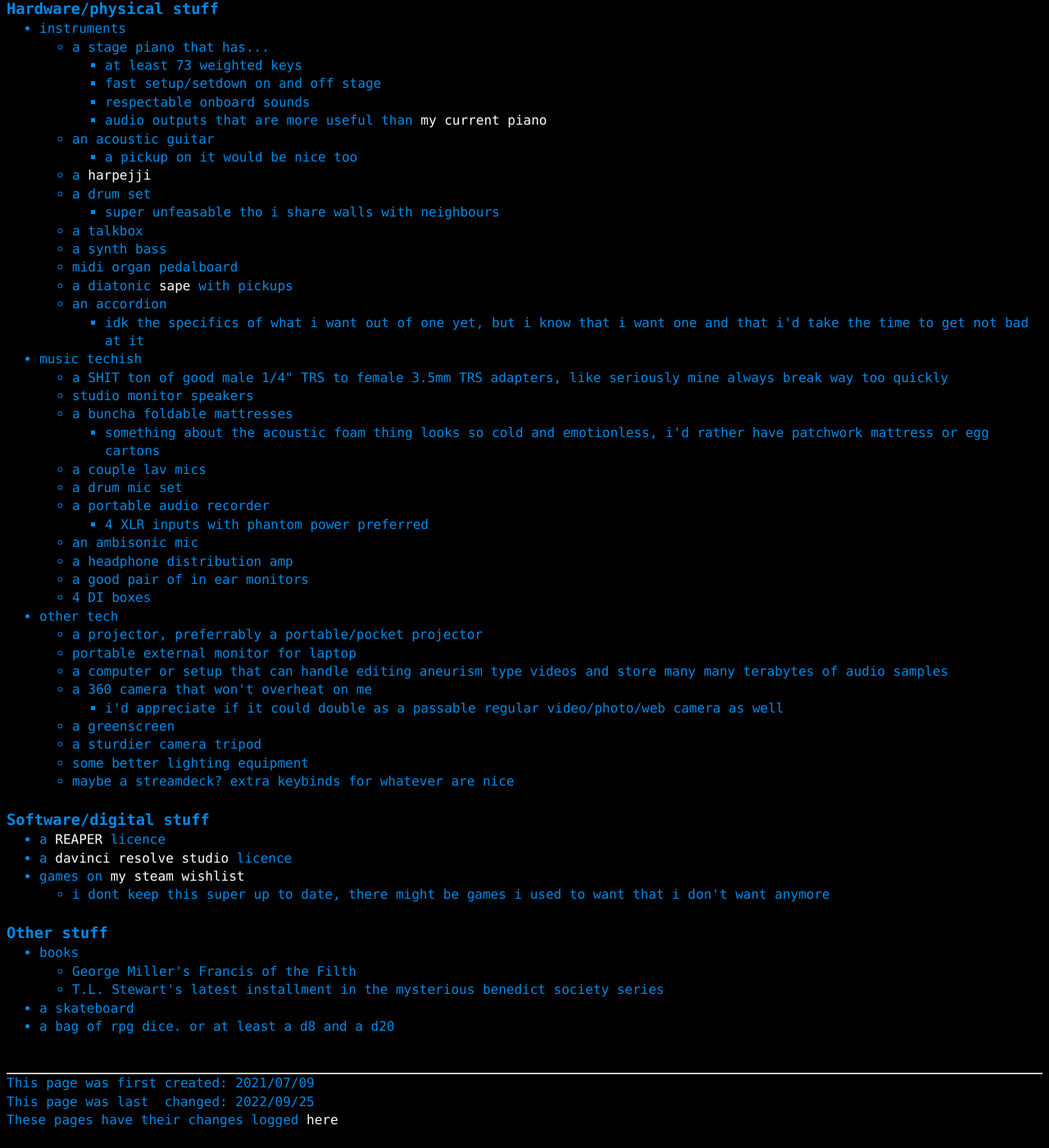
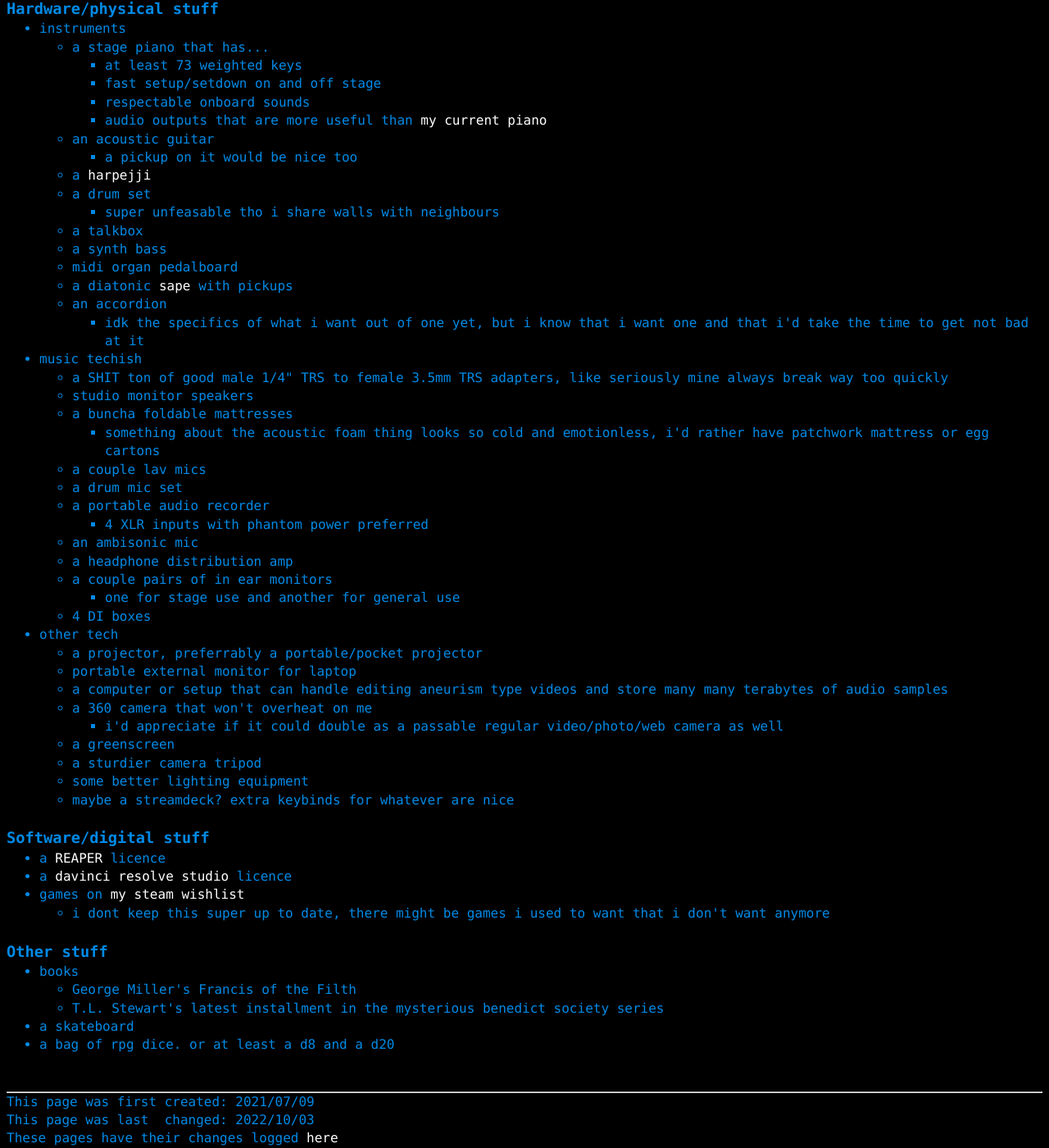
Before and after one commit to a-erfan-aa/a-erfan-aa.github.io, a Jekyll site: the page built from misc/things-i-want.html, in a window 1280 px wide and 1400 px high, scrolled down 495 px. Shown: the whole window at 82% size. Built offline with Jekyll 4.4.1, drawn with Linux system fonts in a browser that asks for light colours; before the commit the page ends 1872 px from its top, so only the background shows below that.

Commit message:
Add 2nd pair of IEMs to things-i-want.html
Also update lastChanged

```diff
--- a/misc/things-i-want.html
+++ b/misc/things-i-want.html
@@ -3,7 +3,7 @@
 title: Things that i want
 description: My wishlist
 firstCreated: 2021/07/09
-lastChanged: 2022/09/25
+lastChanged: 2022/10/03
 ---
 <!-- title and subtitle -->
 <div>
@@ -76,7 +76,11 @@
 					</li>
 					<li>an ambisonic mic</li>
 					<li>a headphone distribution amp</li>
-					<li>a good pair of in ear monitors</li>
+					<li>a couple pairs of in ear monitors
+						<ul>
+							<li>one for stage use and another for general use</li>
+						</ul>
+					</li>
 					<li>4 DI boxes</li>
 				</ul>
 			</li>
```
